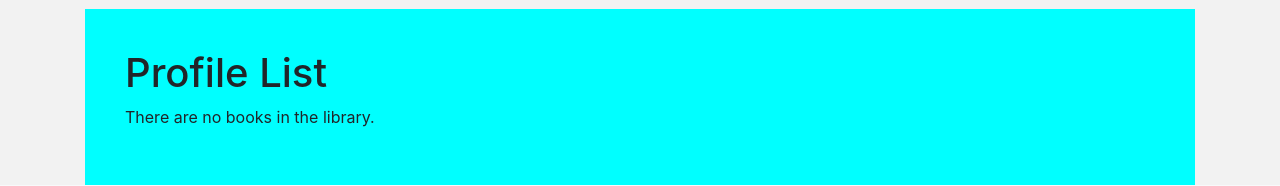
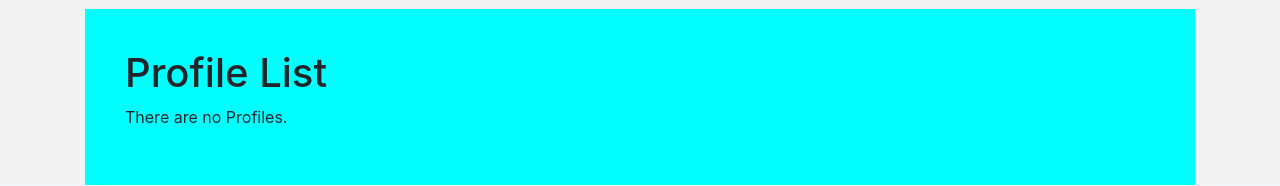
Before and after one commit to sumarkan/ISQA-WebDev-Group4-Project, a Django app: page /profile_list/ in a window 1280 px wide. Shown: the part 123-309 px from the top of the page. Run offline with Django 4.2, Linux system fonts and the light colour scheme; some libraries are stand-ins or nearby versions.

Commit message:
Meaningful text
Meaningful text

```diff
--- a/ticketing/templates/profile_list.html
+++ b/ticketing/templates/profile_list.html
@@ -12,6 +12,6 @@
     {% endfor %}
   </ul>
   {% else %}
-    <p>There are no books in the library.</p>
+    <p>There are no Profiles.</p>
   {% endif %}
 {% endblock %}
```
